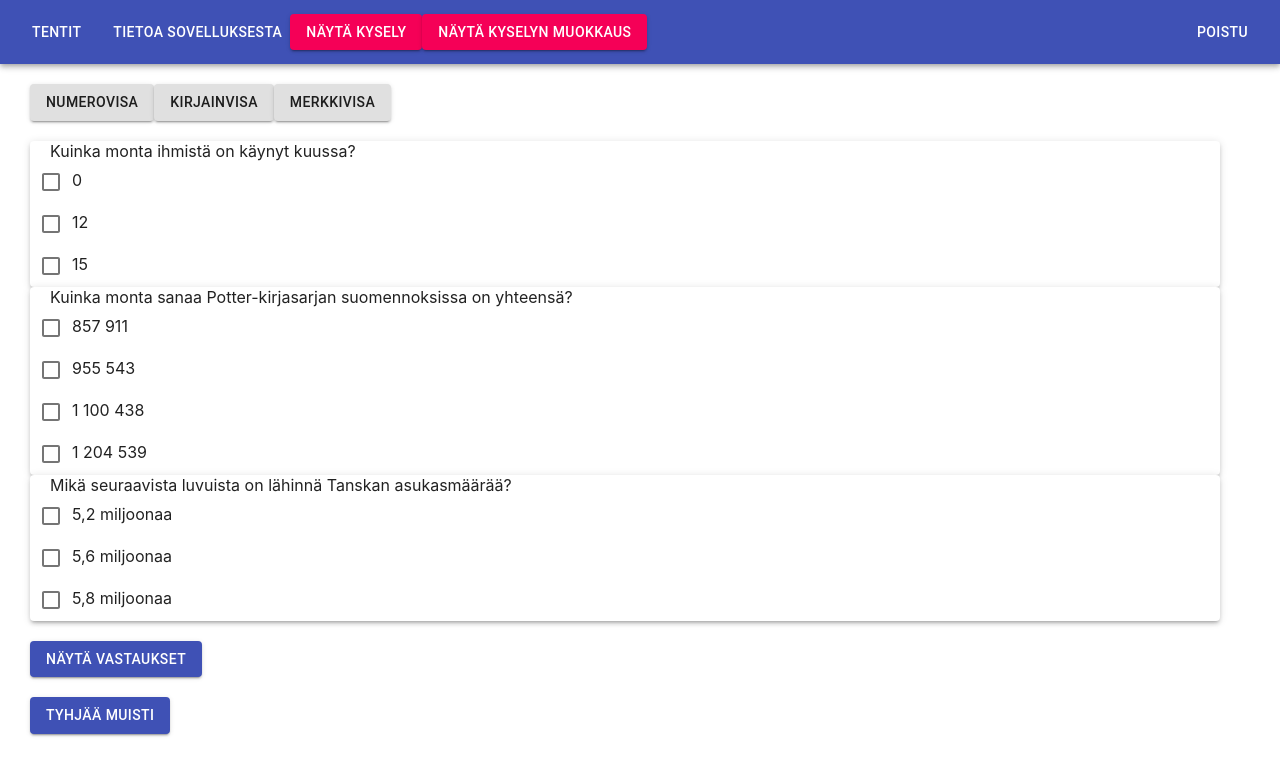
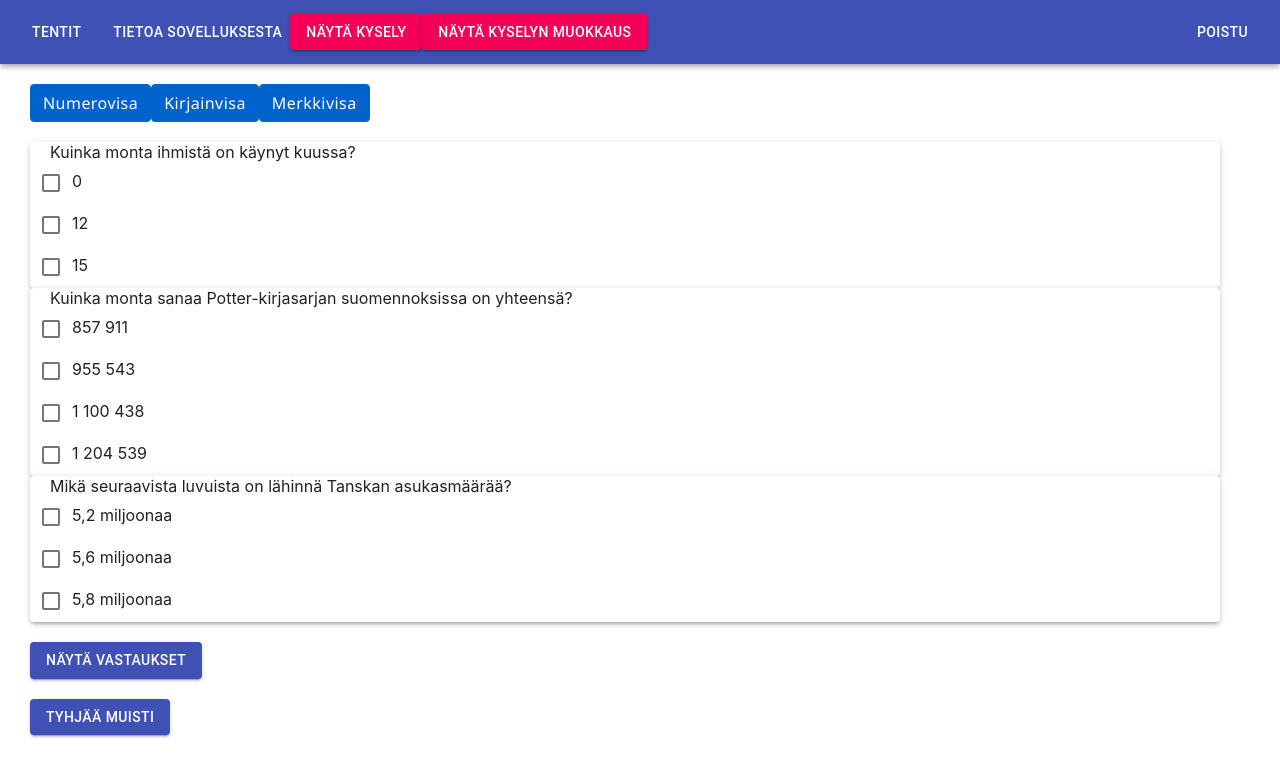
Before and after one commit to PyryQ/storagetest, a React (Create React App) app: page / in a window 1280 px wide. Shown: the top 776 px of the page. Built offline with nearby package versions, Linux system fonts and the light colour scheme.

Commit message:
MUOKKAA_TENTTI kesken

```diff
--- a/src/App.css
+++ b/src/App.css
@@ -36,6 +36,10 @@
   position: center;
 }
 
+.tenttiValinta:focus{
+  outline: #4CAF50 solid 2px;
+}
+
 
 
 
--- a/src/App.js
+++ b/src/App.js
@@ -1,24 +1,25 @@
 import React from 'react';
 import Fade from 'react-reveal/Fade';
-import {useEffect, useState, useReducer, initialState} from 'react';
+import {useEffect, useState, useReducer} from 'react';
 import './App.css';
-import { makeStyles } from '@material-ui/core/styles';
+import { makeStyles, withStyles } from '@material-ui/core/styles';
 import Button from '@material-ui/core/Button';
 import AppBar from '@material-ui/core/AppBar';
 import Toolbar from '@material-ui/core/Toolbar';
 import TulostaKysymykset1 from './TulostaKysymykset1';
-import TulostaKysymyksetUusi from './TulostaKysymyksetUusi';
 import uuid from 'react-uuid';
 import MuokkaaKysymyksiä from './MuokkaaKysymyksiä';
-import axios from 'axios';
+import axios from 'axios'; //serverin käyttöä varten
+import TulostaKysymyksetUusi from './TulostaKysymyksetUusi'; //aiempi testauskopio
 
 // Kehitettävää: aktiivisen tentin buttonille eri väri
 // Kysymyskomponentti?
+// reducer omaan tiedostoon?
 // Muuttujien nimien selkeytys
 // Kommentointia
 // Hookit, onBlur
 // tyhjää muisti - painike
-// Tentin lisäys
+// Tentin lisäys (propmtti pois reducerista)
 
 function App() {
 
@@ -92,7 +93,7 @@ function App() {
     ]
 
   //data serverin datan muodostamista/testaamista varten
-  //dataa käsitellään kuitenkin kyselyt1 listan kautta
+  //dataa käsitellään kuitenkin kyselyt listan kautta
   const kyselyt2 =
     [{uid: uuid(), nimi: "Numerovisa testi", kysely: [
       {uid: uuid(), kysymys: "Kuinka monta ihmistä on käynyt kuussa?", vastaukset: [
@@ -154,8 +155,8 @@ function App() {
     }
   ]
 
+  // Alustetaan state kyselyn avulla
   const [state, dispatch] = useReducer(reducer, kyselyt);
-
 
   // useEffect(()=>{
   //   ////////////////////////////POST
@@ -208,7 +209,6 @@ function App() {
   // },[state])
 
 
-
   // localSotragen data-avaimena on "data"
   useEffect(() => {
     let jemma = window.localStorage;
@@ -222,7 +222,7 @@ function App() {
   },[])
 
 
-  // Datan alustuksen tarkistus
+  // Staten alustuksen tarkistus
   useEffect(() => {
     if (dataAlustettu) {
       window.localStorage.setItem("data", JSON.stringify(state))
@@ -256,8 +256,46 @@ function App() {
       flexGrow: 1,
     }
   }));
+  const classes1 = useStyles();
 
-  const classes1 = useStyles();
+
+  //Valmis painike fokuksen testaamiseksi
+  const BootstrapButton = withStyles({
+    root: {
+      boxShadow: 'none',
+      textTransform: 'none',
+      fontSize: 16,
+      padding: '6px 12px',
+      border: '1px solid',
+      lineHeight: 1.5,
+      backgroundColor: '#0063cc',
+      borderColor: '#0063cc',
+      fontFamily: [
+        '"Segoe UI"',
+        'Roboto',
+        '"Helvetica Neue"',
+        'Arial',
+        'sans-serif',
+        '"Apple Color Emoji"',
+        '"Segoe UI Emoji"',
+        '"Segoe UI Symbol"',
+      ].join(','),
+      '&:hover': {
+        backgroundColor: '#0069d9',
+        borderColor: '#0062cc',
+        boxShadow: 'none',
+      },
+      '&:active': {
+        boxShadow: 'none',
+        backgroundColor: '#0062cc',
+        borderColor: '#005cbf',
+      },
+      '&:focus': {
+        boxShadow: '0 0 0 0.2rem rgba(0,123,255,.5)',
+      }
+    },
+  })(Button);
+  const classesButton = useStyles();
 
 
   ////////////Latausnäkymätestailua
@@ -280,12 +318,10 @@ function App() {
     //^^Mikäli syväkopiota kutsutaan caseissa
     //Siksi toistaiseksi oma syväkopio kaikille caseille
     let syväKopioR = JSON.parse(JSON.stringify(state)) //data vai state?
-    console.log(syväKopioR[tenttiValinta])
     switch (action.type) {
       case 'INIT_DATA':
         return action.data;
       case 'VASTAUS_VALITTU':
-        console.log(action.data.indexKy)
         syväKopioR[tenttiValinta].kysely[action.data.indexKy].vastaukset[action.data.indexVa].valittu = action.data.valittuV
         return syväKopioR
       case 'MUUTA_VASTAUSTA':
@@ -305,16 +341,21 @@ function App() {
         syväKopioR[tenttiValinta].kysely[action.data.indexKy].kysymys = action.data.valittuK
         return syväKopioR
       case 'LISÄÄ_KYSYMYS':
-        let uusiKysymys =  {kysymys: "", vastaukset: []}
+        let uusiKysymys =  {uid: uuid(), kysymys: "", vastaukset: []}
         syväKopioR[tenttiValinta].kysely.push(uusiKysymys)
         return syväKopioR
       case 'POISTA_KYSYMYS':
         syväKopioR[tenttiValinta].kysely.splice(action.data.indexKy, 1)
         return syväKopioR
+      case 'MUOKKAA_TENTTI':
+        syväKopioR[tenttiValinta].nimi = action.data.tentinNimi
+        return syväKopioR
       case 'LISÄÄ_TENTTI':
-        let tenttiNimi = prompt("Anna uudelle tentille nimi:", "");
-        let uusiTentti = {nimi: tenttiNimi, kysely: [
-          {kysymys: "", vastaukset: [{vastaus: "", valittu: false, oikea: false}]}]
+        //https://github.com/facebook/react/issues/16295
+        let tenttiNimi = "Uusi tentti"
+        //prompt("Anna uudelle tentille nimi:", "");
+        let uusiTentti = {uid: uuid(), nimi: tenttiNimi, kysely: [
+          {uid: uuid(), kysymys: "", vastaukset: [{vastaus: "", valittu: false, oikea: false}]}]
         }
         syväKopioR.push(uusiTentti)
         return syväKopioR
@@ -348,77 +389,6 @@ function App() {
   //useRef, focuksen saamiseksi, esimerkiksi scroll-listan alimpaan elementtiin päästään käsiksi
   //const refContainer = useRef(initialValue)
 
-
-  //////////////////////////Funktiot listan muokkaamista varten, toteutettu reducerilla
-  // const muokkaaVastausta = (event, kysymysI, vastausI) => {
-  //   let syväKopio = JSON.parse(JSON.stringify(data))
-  //   syväKopio[tenttiValinta].kysely[kysymysI].vastaukset[vastausI].vastaus = event.target.value
-  //   setData(syväKopio)
-  // }
-
-  // const muutaOikeaVastaus = (event, kysymysI, vastausI) => {
-  //   let syväKopio = JSON.parse(JSON.stringify(data))
-  //   syväKopio[tenttiValinta].kysely[kysymysI].vastaukset[vastausI].oikea = event.target.checked
-  //   setData(syväKopio)
-  // }
-
-  // const poistaVastaus = (kysymysI, vastausI) => {
-  //   let syväKopio = JSON.parse(JSON.stringify(data))
-  //   syväKopio[tenttiValinta].kysely[kysymysI].vastaukset.splice(vastausI, 1)
-  //   setData(syväKopio)
-  // }
-
-  // const lisääVastaus = (kysymysI) => {
-  //   let syväKopio = JSON.parse(JSON.stringify(data))
-  //   let uusiVastaus = {vastaus: "", valittu: false, oikea: false}
-  //   syväKopio[tenttiValinta].kysely[kysymysI].vastaukset.push(uusiVastaus)
-  //   setData(syväKopio)
-  // }
-
-  // const muokkaaKysymystä = (event, kysymysI) => {
-  //   let syväKopio = JSON.parse(JSON.stringify(data))
-  //   syväKopio[tenttiValinta].kysely[kysymysI].kysymys = event.target.value
-  //   setData(syväKopio)
-  // }
-
-  // const lisääKysymys = () => {
-  //   let syväKopio = JSON.parse(JSON.stringify(data))
-  //   let uusiKysymys =  {kysymys: "", vastaukset: []}
-  //   syväKopio[tenttiValinta].kysely.push(uusiKysymys)
-  //   setData(syväKopio)
-  // }
-
-  // const poistaKysymys = (kysymysI) => {
-  //   let syväKopio = JSON.parse(JSON.stringify(data))
-  //   syväKopio[tenttiValinta].kysely.splice(kysymysI, 1)
-  //   setData(syväKopio)
-  // }
-
-  // const lisääUusiTentti = () => {
-  //   let tenttiNimi = prompt("Anna uudelle tentille nimi:", "");
-  //   let syväKopio = JSON.parse(JSON.stringify(data))
-  //   let uusiKysely = {nimi: tenttiNimi, kysely: [
-  //     {kysymys: "", vastaukset: [{vastaus: "", valittu: false, oikea: false}]}]
-  //   }
-  //   syväKopio.push(uusiKysely)
-  //   setData(syväKopio)
-  // }
-
-  // const poistaTentti = () => {
-  //   let syväKopio = JSON.parse(JSON.stringify(data))
-  //   if(data.length > 1){
-  //     syväKopio.splice(tenttiValinta, 1)
-  //   setData(syväKopio)
-  //   }
-  //   else {
-  //     alert("Tenttejä on oltava vähintään yksi.")
-  //   }
-  //   settenttiValinta(0)
-  // }
-
-
-  console.log("state")
-  console.log(state)
   return (
     <div>
       <div className={classes1.root}>
@@ -438,8 +408,12 @@ function App() {
 
       <div className="kysymysosio">
         {/*Painikkeet kyselyn valintaa varten*/}
-        {state.map((arvo, index) => <Button className="tenttiValinta" variant={"contained"} onClick={() => {settenttiValinta(index); setPalautettu(false); nowLoading();}}>{arvo.nimi}</Button>)}
+        {state.map((arvo, index) => <BootstrapButton variant="contained" color="primary"
+          disableRipple className={classesButton.margin}
+          onClick={() => {settenttiValinta(index); setPalautettu(false);}}>{arvo.nimi}
+        </BootstrapButton>) }
         <br/>
+
         <br/>
         {state[tenttiValinta] != undefined ? (
           näkymä == 1 ? <div>
--- a/src/TulostaKysymykset1.js
+++ b/src/TulostaKysymykset1.js
@@ -21,8 +21,6 @@ export default function TulostaKysymykset1(props) {
 
   //Alustetaan kysymysten tulostusta varten dataT
   let dataT = props.kysymys
-  console.log(dataT)
-
   let palautettu = props.palautettu;
 
   const vastaustenTarkistus = (index) =>{
@@ -73,7 +71,7 @@ export default function TulostaKysymykset1(props) {
   return (dataT.kysely !== undefined ? (
   <div className="tulostusosio">
       {dataT.kysely.map((item, index) => <Card className="kortti" elevation={3}><div className="kysymys">
-      {item.kysymys}{props.palautettu ? vastaustenTarkistus(index) : null}</div> {näytäVaihtoehdot(index)}
+      {item.kysymys}{palautettu ? vastaustenTarkistus(index) : null}</div> {näytäVaihtoehdot(index)}
       </Card>)}
     </div>) : null
   );
```
Also changed, not shown: Koodeja talteen.txt (added).
